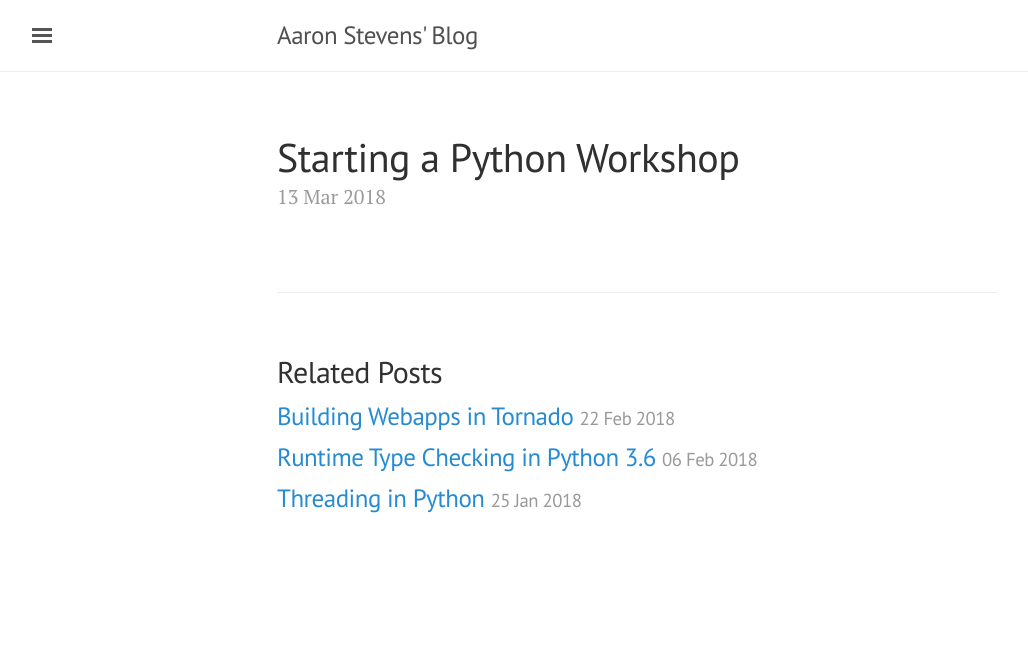
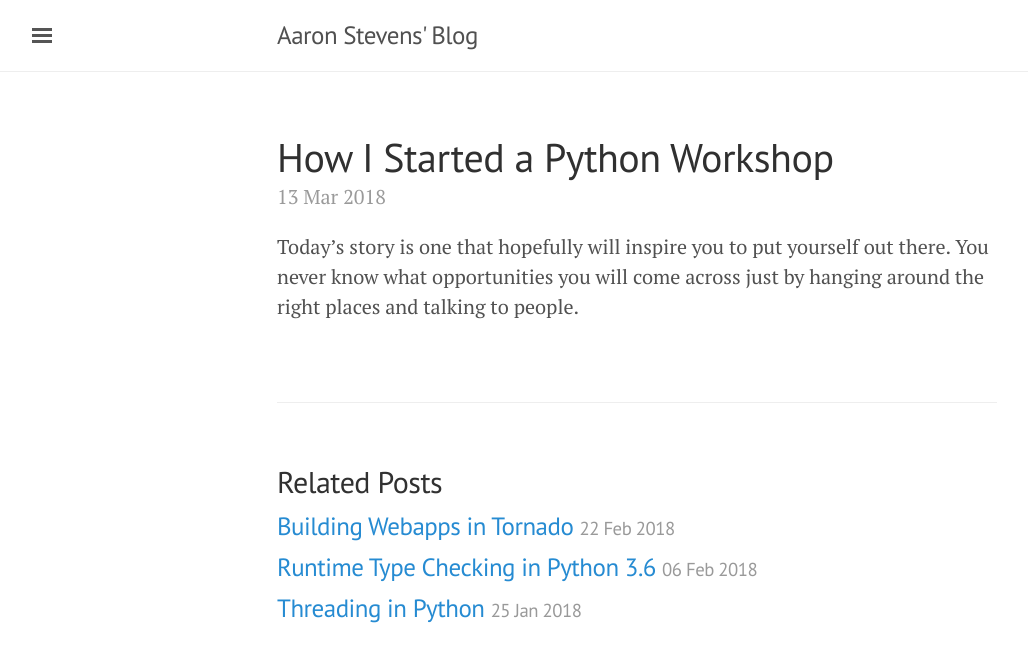
Before and after one commit to bheklilr/bheklilr.github.io, a Jekyll site: the page built from _posts/2018-03-13-starting-a-python-workshop.md, in a window 1280 px wide. Shown: the top 662 px of the page, without its empty margins (3-1031 px from the left). Built offline with Jekyll 4.4.1, drawn with Linux system fonts in a browser that asks for light colours.

Commit message:
Intro paragraph

```diff
--- a/_posts/2018-03-13-starting-a-python-workshop.md
+++ b/_posts/2018-03-13-starting-a-python-workshop.md
@@ -1,4 +1,8 @@
 ---
 layout: post
-title: Starting a Python Workshop
+title: How I Started a Python Workshop
 ---
+
+Today's story is one that hopefully will inspire you to put yourself out there.
+You never know what opportunities you will come across just by hanging around
+the right places and talking to people.
```
